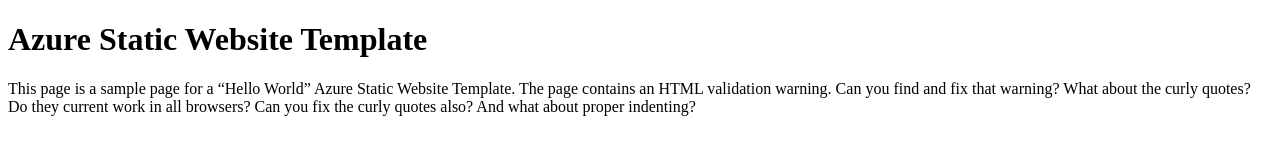
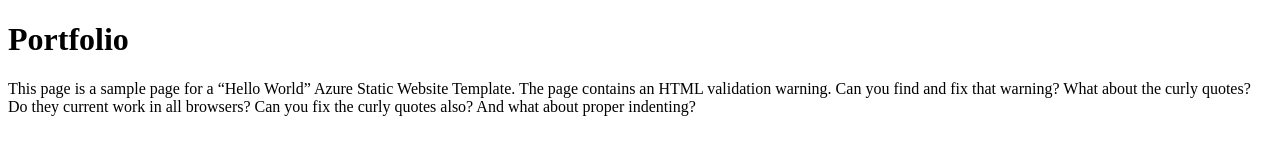
Before and after one commit to tonykochev/Portfolio, a plain HTML site: page index.html in a window 1280 px wide. Drawn offline with Linux system fonts and the light colour scheme.

Commit message:
a few updates

```diff
--- a/index.html
+++ b/index.html
@@ -1,10 +1,10 @@
 <!DOCTYPE html>
 <html>
 <head>
-<title>Hello World Azure Template</title>
+<title>Tony Kochev</title>
 </head>
 <body>
-<h1>Azure Static Website Template</h1>
+<h1>Portfolio</h1>
 <p>This page is a sample page for a “Hello World” Azure Static Website Template. The page contains an HTML validation warning.
 Can you find and fix that warning? What about the curly quotes? Do they current work in all browsers? Can you fix the curly
 quotes also? And what about proper indenting?</p>
```
